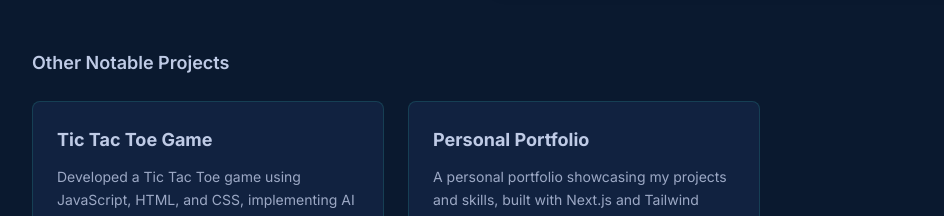
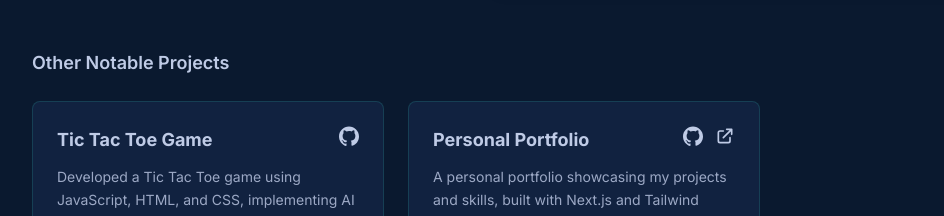
Before and after one commit to Fazil-Vallooran/my-portfolio, a Next.js app: page / in a window 1280 px wide. Shown: the part 3780-3996 px from the top of the page, without its empty margins (56-1000 px from the left). Built offline with nearby package versions, Linux system fonts and the light colour scheme; what tailwindcss-debug-screens would draw is missing.

Commit message:
updates links

```diff
--- a/src/sections/Work.jsx
+++ b/src/sections/Work.jsx
@@ -116,7 +116,35 @@ const Work = () => (
         <div className="grid grid-cols-1 md:grid-cols-2 lg:grid-cols-3 gap-6">
           {projects.filter(project => !project.featured).map((project, index) => (
             <div key={index} className="bg-[#112240] rounded-lg p-6 border border-[#2bb3a6]/20 hover:shadow-lg transition-all duration-300">
-              <h4 className="text-lg font-bold text-secondary mb-3">{project.title}</h4>
+              <div className="flex justify-between items-start mb-3">
+                <h4 className="text-lg font-bold text-secondary">{project.title}</h4>
+                <div className="flex gap-3">
+                  <a
+                    href={project.github}
+                    target="_blank"
+                    rel="noopener noreferrer"
+                    className="text-secondary hover:text-[#3de9da] transition-colors"
+                    aria-label="View source code"
+                  >
+                    <svg className="w-5 h-5" fill="currentColor" viewBox="0 0 24 24">
+                      <path d="M12 0.5C5.37 0.5 0 5.87 0 12.5c0 5.3 3.438 9.8 8.205 11.387.6.113.82-.263.82-.583 0-.287-.012-1.243-.018-2.25-3.338.726-4.042-1.61-4.042-1.61-.546-1.387-1.333-1.755-1.333-1.755-1.09-.745.083-.73.083-.73 1.205.084 1.84 1.24 1.84 1.24 1.07 1.832 2.807 1.303 3.493.996.108-.775.418-1.303.762-1.603-2.665-.303-5.466-1.333-5.466-5.933 0-1.31.467-2.382 1.235-3.222-.124-.303-.535-1.523.117-3.176 0 0 1.008-.322 3.3 1.23a11.52 11.52 0 0 1 3-.405c1.02.005 2.045.137 3 .405 2.29-1.553 3.296-1.23 3.296-1.23.654 1.653.243 2.873.12 3.176.77.84 1.233 1.912 1.233 3.222 0 4.61-2.803 5.628-5.475 5.922.43.372.823 1.102.823 2.222 0 1.605-.015 2.898-.015 3.293 0 .324.216.702.825.582C20.565 22.296 24 17.796 24 12.5c0-6.63-5.373-12-12-12z"/>
+                    </svg>
+                  </a>
+                  {project.demo && (
+                    <a
+                      href={project.demo}
+                      target="_blank"
+                      rel="noopener noreferrer"
+                      className="text-secondary hover:text-[#3de9da] transition-colors"
+                      aria-label="View live demo"
+                    >
+                      <svg className="w-5 h-5" fill="none" stroke="currentColor" viewBox="0 0 24 24">
+                        <path strokeLinecap="round" strokeLinejoin="round" strokeWidth={2} d="M10 6H6a2 2 0 00-2 2v10a2 2 0 002 2h10a2 2 0 002-2v-4M14 4h6m0 0v6m0-6L10 14" />
+                      </svg>
+                    </a>
+                  )}
+                </div>
+              </div>
               <p className="text-secondary/80 text-sm mb-4 leading-relaxed">{project.description}</p>
               <div className="flex flex-wrap gap-2">
                 {project.technologies.map((tech, techIndex) => (
```
